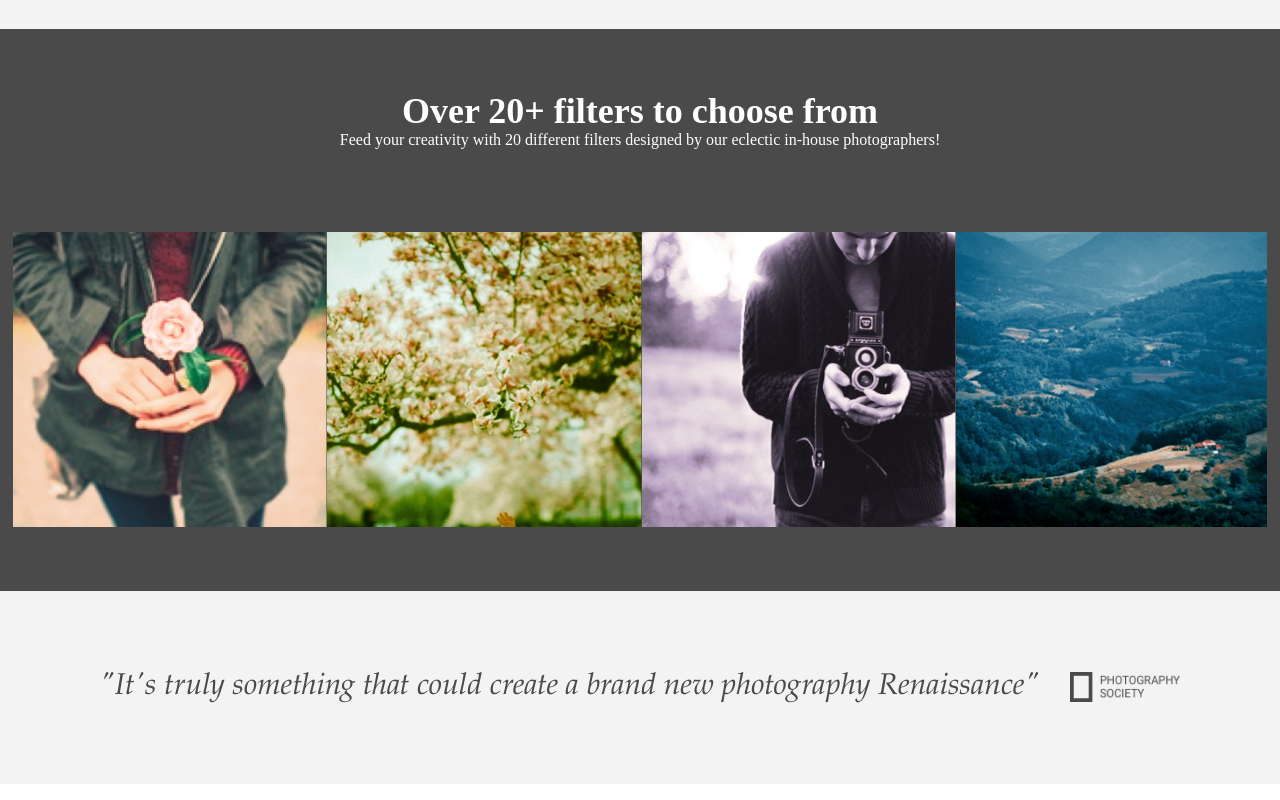
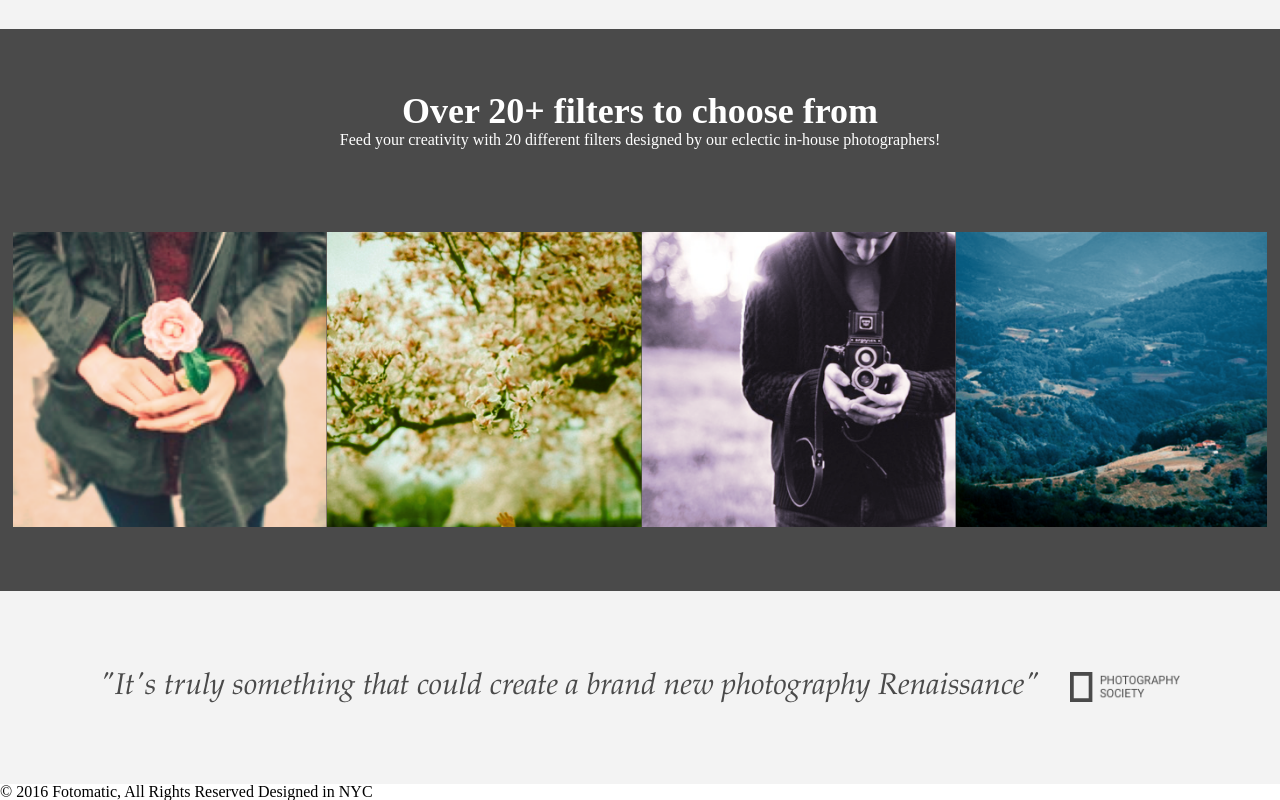
Before and after one commit to kendallawills/Codecademy_Fotomatic, a plain HTML site: page index.html in a window 1280 px wide. Shown: the part 1406-2206 px from the top of the page. Drawn offline with Linux system fonts and the light colour scheme; a web font is replaced by a local one.

Commit message:
Add Footer

```diff
--- a/index.html
+++ b/index.html
@@ -115,6 +115,12 @@
             </div>
 
             <!-- FOOTER -->
+            <footer>
+                <div class="content">
+                    <span class="copyright">&copy; 2016 Fotomatic, All Rights Reserved</span>
+                    <span class="location">Designed in NYC</span>
+                </div>
+            </footer>
 
         </div>
 
```
